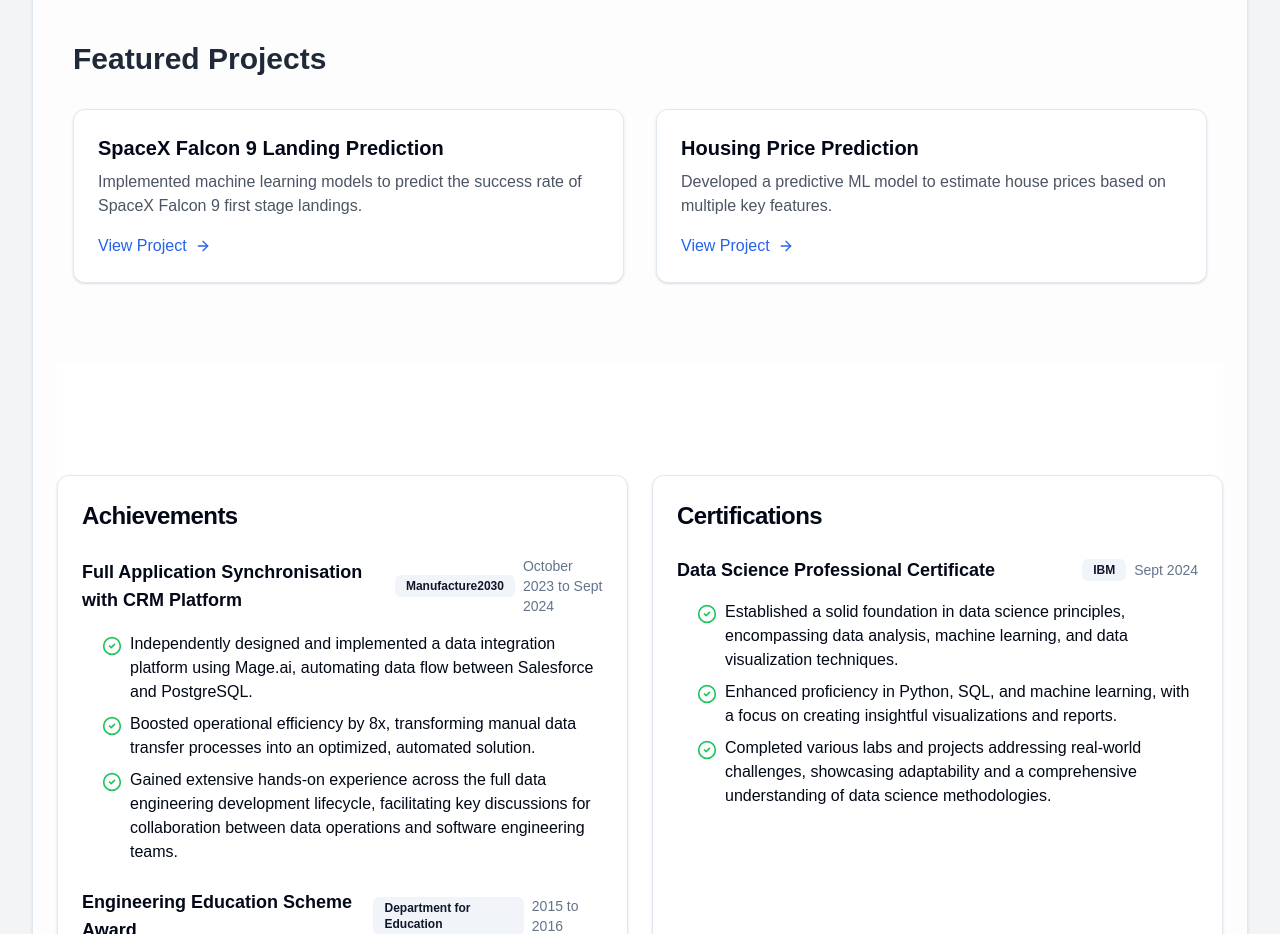
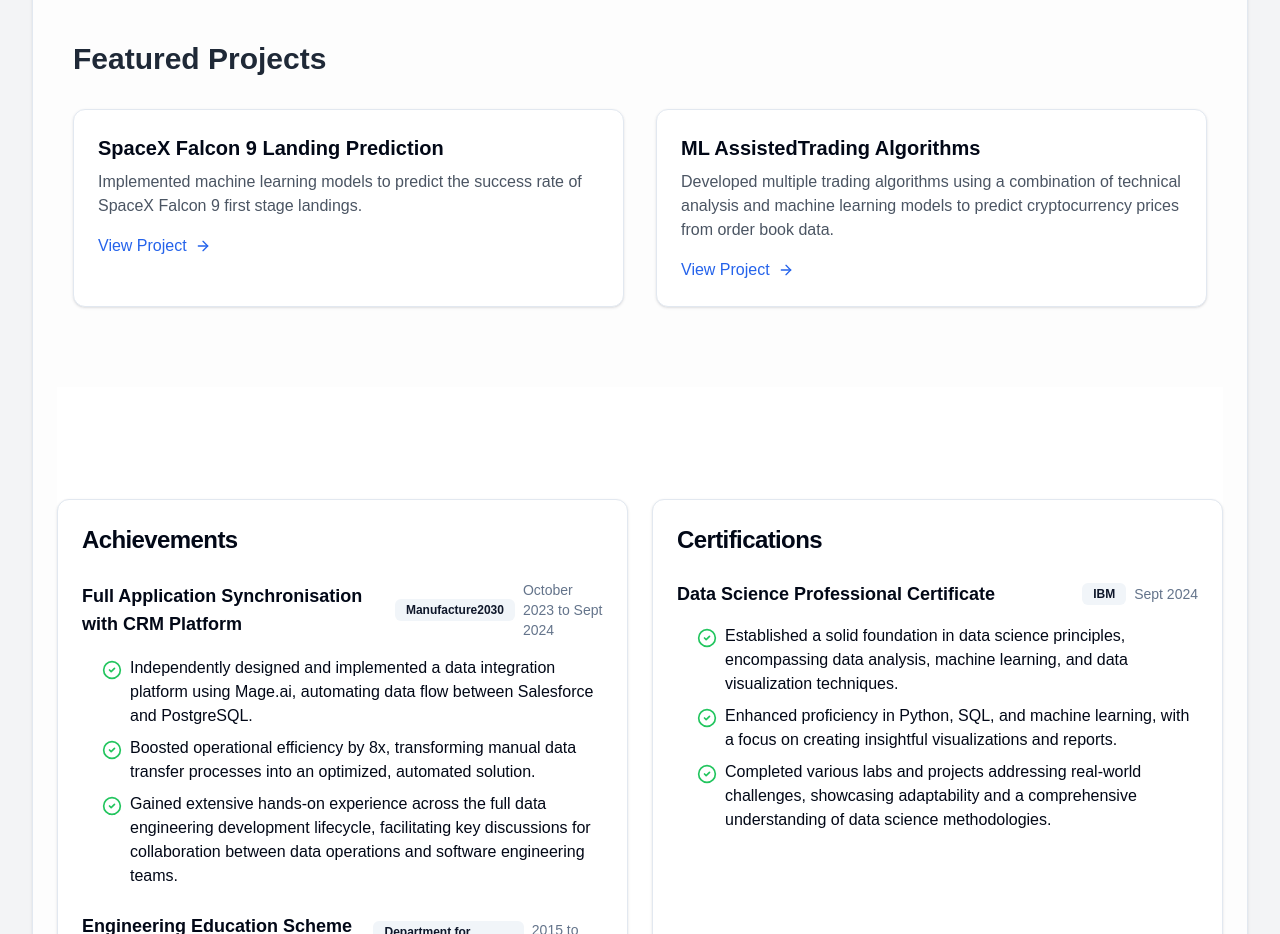
Before and after one commit to jacobsterling/freelance-portfolio, a Next.js app: page / in a window 1280 px wide. Shown: the part 1580-2514 px from the top of the page. Built offline with nearby package versions, Linux system fonts and the light colour scheme.

Commit message:
feat: updated featured projects

```diff
--- a/app/page.tsx
+++ b/app/page.tsx
@@ -47,7 +47,7 @@ const BackgroundAnimation = () => {
 export default function Home() {
   const [activeTab, setActiveTab] = useState("home")
   const sectionRefs = useRef<(HTMLElement | null)[]>([])
-
+  const [, setActiveSection] = useState(0)
   return (
     <div className="min-h-screen bg-gray-100 dark:bg-gray-900 flex flex-col">
       <BackgroundAnimation />
@@ -147,18 +147,18 @@ export default function Home() {
                                 <p className="text-gray-600 dark:text-gray-300 mb-4">
                                   Implemented machine learning models to predict the success rate of SpaceX Falcon 9 first stage landings.
                                 </p>
-                                <Link href="#" className="text-blue-600 dark:text-blue-400 hover:underline inline-flex items-center">
+                                <Link href="#" className="text-blue-600 dark:text-blue-400 hover:underline inline-flex items-center" onClick={() => { setActiveTab("projects"); setActiveSection(5); }}>
                                   View Project <ArrowRight className="ml-2 h-4 w-4" />
                                 </Link>
                               </CardContent>
                             </Card>
                             <Card>
                               <CardContent className="p-6">
-                                <h3 className="text-xl font-semibold mb-2">Housing Price Prediction</h3>
+                                <h3 className="text-xl font-semibold mb-2">ML AssistedTrading Algorithms</h3>
                                 <p className="text-gray-600 dark:text-gray-300 mb-4">
-                                  Developed a predictive ML model to estimate house prices based on multiple key features.
+                                  Developed multiple trading algorithms using a combination of technical analysis and machine learning models to predict cryptocurrency prices from order book data.
                                 </p>
-                                <Link href="#" className="text-blue-600 dark:text-blue-400 hover:underline inline-flex items-center">
+                                <Link href="#" className="text-blue-600 dark:text-blue-400 hover:underline inline-flex items-center" onClick={() => { setActiveTab("projects"); setActiveSection(0); }}>
                                   View Project <ArrowRight className="ml-2 h-4 w-4" />
                                 </Link>
                               </CardContent>
```
